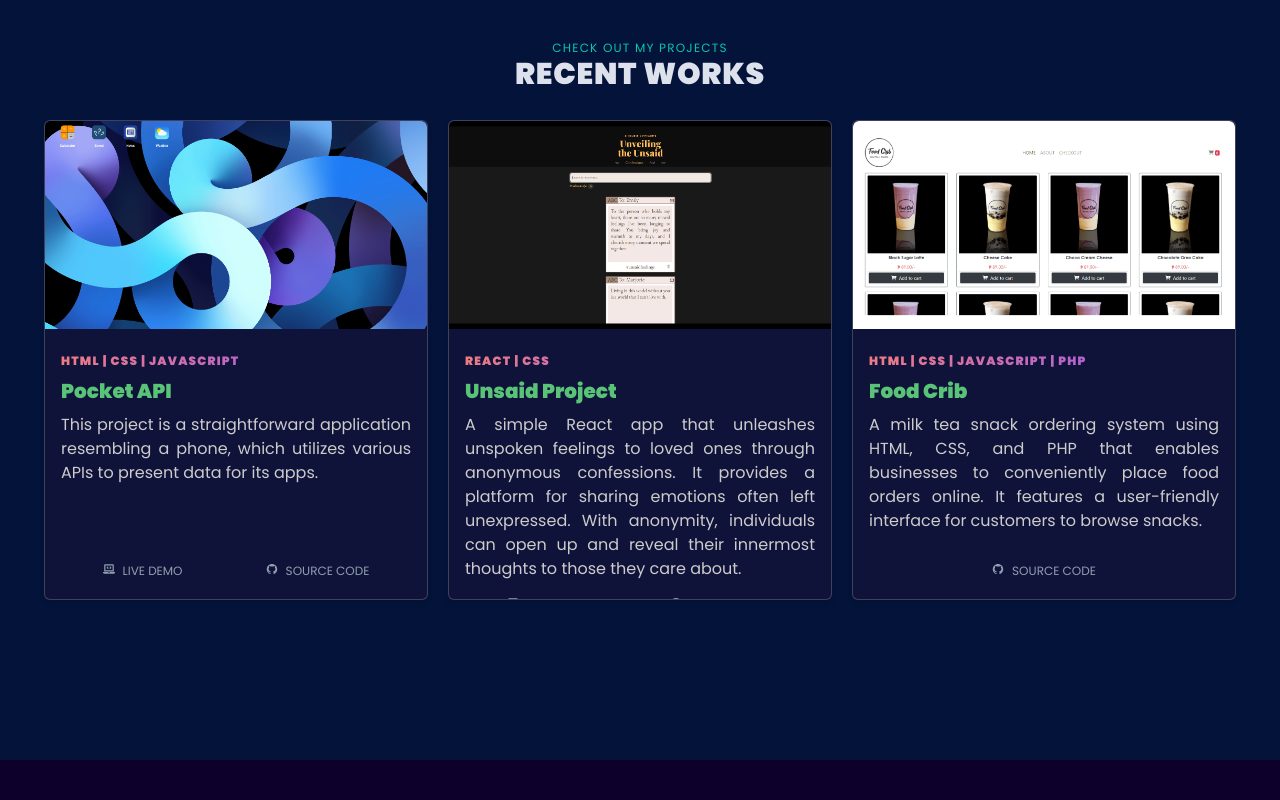
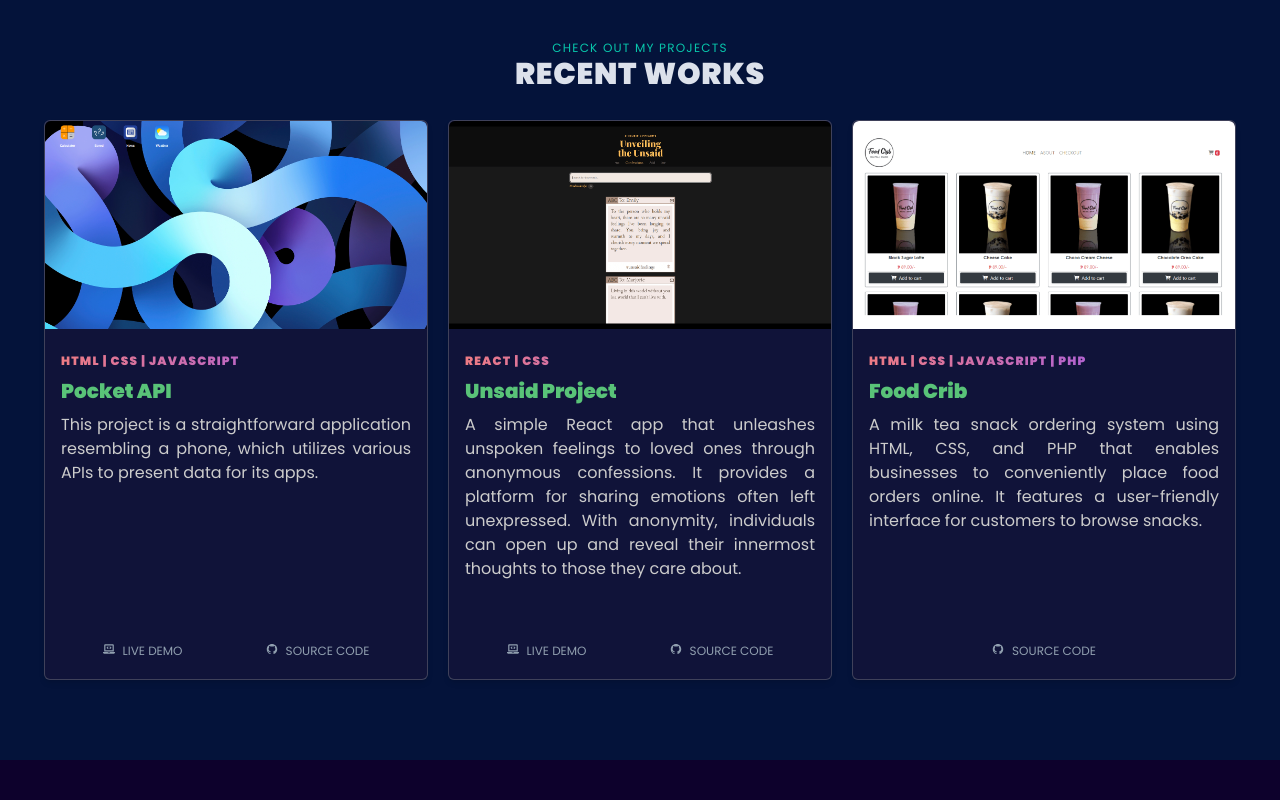
Before and after one commit to civarry/my-portfolio, a React (Vite) app: page / in a window 1280 px wide. Shown: the part 1640-2440 px from the top of the page. Built offline with nearby package versions, Linux system fonts and the light colour scheme.

Commit message:
semi complete website

```diff
--- a/src/components/ContactSection.jsx
+++ b/src/components/ContactSection.jsx
@@ -81,7 +81,7 @@ const ContactSection = ({ contactRef }) => {
           className="flex flex-col gap-2 w-full items-end"
         >
           <input
-            className="w-full px-4 py-2 border-gray-300 bg-[#14143a] bg-opacity-80 shadow-md rounded-md border-solid border border-[#9595965b] focus:outline-none focus:ring focus:ring-indigo-200"
+            className="w-full px-4 py-2 text-white border-gray-300 bg-[#14143a] bg-opacity-80 shadow-md rounded-md border-solid border border-[#9595965b] focus:outline-none focus:ring-1 focus:ring-indigo-200"
             type="text"
             id="name"
             name="name"
@@ -89,7 +89,7 @@ const ContactSection = ({ contactRef }) => {
             required
           />
           <input
-            className="w-full px-4 py-2 border-gray-300 bg-[#14143a] bg-opacity-80 shadow-md rounded-md border-solid border border-[#9595965b] focus:outline-none focus:ring focus:ring-indigo-200"
+            className="w-full px-4 py-2 text-white border-gray-300 bg-[#14143a] bg-opacity-80 shadow-md rounded-md border-solid border border-[#9595965b] focus:outline-none focus:ring-1 focus:ring-indigo-200"
             type="email"
             id="email"
             name="email"
@@ -97,7 +97,7 @@ const ContactSection = ({ contactRef }) => {
             required
           />
           <input
-            className="w-full px-4 py-2 border-gray-300 bg-[#14143a] bg-opacity-80 shadow-md rounded-md border-solid border border-[#9595965b] focus:outline-none focus:ring focus:ring-indigo-200"
+            className="w-full px-4 py-2 text-white border-gray-300 bg-[#14143a] bg-opacity-80 shadow-md rounded-md border-solid border border-[#9595965b] focus:outline-none focus:ring-1 focus:ring-indigo-200"
             type="text"
             id="subject"
             name="subject"
@@ -105,7 +105,7 @@ const ContactSection = ({ contactRef }) => {
             required
           />
           <textarea
-            className="w-full px-4 py-2 border-gray-300 bg-[#14143a] bg-opacity-80 shadow-md rounded-md border-solid border border-[#9595965b] focus:outline-none focus:ring focus:ring-indigo-200"
+            className="w-full px-4 py-2 text-white border-gray-300 bg-[#14143a] bg-opacity-80 shadow-md rounded-md border-solid border border-[#9595965b] focus:outline-none focus:ring-1 focus:ring-indigo-200"
             id="message"
             name="message"
             placeholder="Your message"
--- a/src/components/ProjectsSection.jsx
+++ b/src/components/ProjectsSection.jsx
@@ -54,8 +54,8 @@ const ProjectsSection = ({ projectsRef }) => {
         {projects.map((project, index) => (
           <div
             key={index}
-            className="conceal-X max-w-sm w-full h-auto bg-[#14143a] bg-opacity-80 shadow-md border-solid border-[0.1px] border-[#9595965b] rounded-md overflow-hidden flex flex-col hover:shadow-xl transition duration-500 ease-in-out transform hover:-translate-y-1 hover:scale-105"
-            style={{ maxHeight: "calc(100vh - 320px)" }}
+            className="conceal-X max-w-sm w-full h-auto bg-[#14143a] bg-opacity-80 shadow-md border-solid border-[0.1px] border-[#9595965b] overflow-hidden rounded-md flex flex-col hover:shadow-xl transition duration-500 ease-in-out transform hover:-translate-y-1 hover:scale-105"
+            style={{ maxHeight: "calc(110vh - 320px)" }}
           >
             <img
               src={project.image}
```
